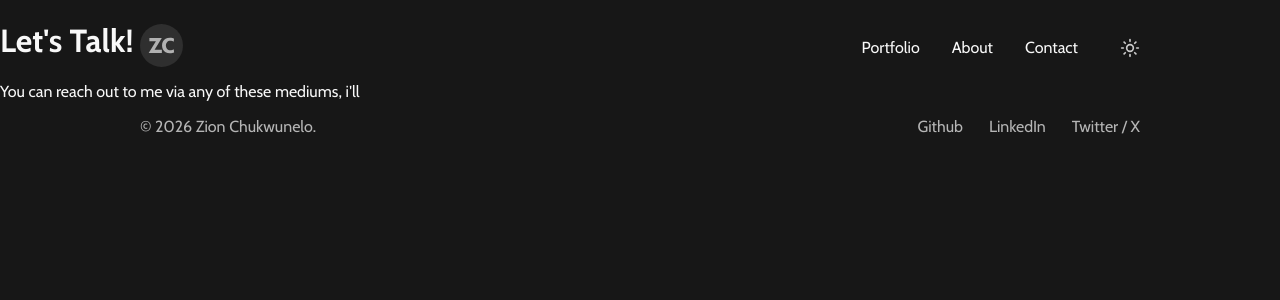
After one commit to zionchn/my-personal-site, a Flask app: page /contact in a window 1280 px wide. The commit adds this page. Shown: the top 300 px of the page. Run offline with Flask 3, Linux system fonts and the light colour scheme.

Commit message:
Added a dark/light mode toggle. Edited the css to accomodate both modes effectively

```diff
--- a/static/css/style.css
+++ b/static/css/style.css
@@ -4,17 +4,37 @@
   }
 
 :root {
-    --bg: #141414;
-    --text: #fff;
-  }
+  --bg: #171717;
+  --text: #f8f8f8;
+  --text-rgb: 248, 248, 248;
+  color-scheme: dark;
+}
+
+:root[data-theme="light"] {
+  --bg: #f8f8f8;
+  --text: #171717;
+  --text-rgb: 23, 23, 23;
+  color-scheme: light;
+}
+
+:root[data-theme="light"] :is(
+  .header-logo,
+  .portfolio-icon,
+  .portfolio-arrow,
+  .tech-stack-icon,
+  .scroll-down img
+) {
+  filter: invert(1);
+}
 
 body {
-    background-color: #141414;
-    color: #F8F8F8;
+    background-color: var(--bg);
+    color: var(--text);
     margin: 0;
     font-family: "Cabin", sans-serif;
     -webkit-font-smoothing: antialiased;
     -moz-osx-font-smoothing: grayscale;
+    transition: background-color 0.3s ease, color 0.3s ease;
 }
 
 /* Give the 220 margin as per my figma UI design*/
@@ -47,7 +67,7 @@ nav {
 /* Nav links styling section. Covers styling up till the underline hover style */
 .nav-links {
     position: relative;
-    color: #F8F8F8;
+    color: var(--text);
     text-decoration: none;
     font-size: 1rem;
 }
@@ -73,6 +93,33 @@ nav {
 .nav-links:hover::after, .nav-links:focus-visible::after {
     transform: scaleX(1);
 }
+
+
+/* Styling for the dark/white mode toggle */
+.theme-toggle {
+    display: grid;
+    place-items: center;
+    width: 40px;
+    height: 40px;
+    padding: 0;
+    border: 0;
+    margin-right: -10px;
+    background: transparent;
+    color: var(--text);
+    opacity: 0.8;
+    cursor: pointer;
+    transition: opacity 0.2s ease;
+  }
+
+  .theme-toggle:hover,
+  .theme-toggle:focus-visible {
+    opacity: 1;
+  }
+
+  /* dark mode shows the sun, light mode shows the moon */
+  .theme-toggle .icon-moon { display: none; }
+  :root[data-theme="light"] .theme-toggle .icon-sun  { display: none; }
+  :root[data-theme="light"] .theme-toggle .icon-moon { display: block; }
 
 
 /* Styling for the hero page, everything you see at first glance */
--- /dev/null
+++ b/static/js/theme.js
@@ -0,0 +1,16 @@
+const root = document.documentElement;
+const btn = document.getElementById("theme-toggle");
+
+function updateLabel() {
+  const isDark = root.getAttribute("data-theme") === "dark";
+  btn.setAttribute("aria-label", isDark ? "Switch to light mode" : "Switch to dark mode");
+}
+
+btn.addEventListener("click", () => {
+  const next = root.getAttribute("data-theme") === "dark" ? "light" : "dark";
+  root.setAttribute("data-theme", next);
+  try { localStorage.setItem("theme", next); } catch (e) {}
+  updateLabel();
+});
+
+updateLabel();
--- /dev/null
+++ b/templates/about.html
@@ -0,0 +1,4 @@
+{% extends "base.html" %}
+{% block content %}
+
+{% endblock %}
--- a/templates/base.html
+++ b/templates/base.html
@@ -8,18 +8,42 @@
     <!-- Font stuff for cabin font -->
     <link rel="preconnect" href="https://fonts.googleapis.com">
     <link rel="preconnect" href="https://fonts.gstatic.com" crossorigin>
-    <link href="https://fonts.googleapis.com/css2?family=Cabin:wght@400;500;700&display=swap" rel="stylesheet">
+    <link href="https://fonts.googleapis.com/css2?family=Cabin:wght@400;500;600;700&display=swap" rel="stylesheet">
 
     <link rel="icon" type="image/svg+xml" href="{{ url_for('static', filename='./assets/images/favicon.svg') }}">
     <link rel="stylesheet" href="{{ url_for('static', filename='css/style.css') }}">
+
+    <!--Sets saved theme before page loads, no black flash will be seen by peeps with white mode-->
+    <script>
+        (function () {
+          var theme = "dark";
+          try { theme = localStorage.getItem("theme") || "dark"; } catch (e) {}
+          document.documentElement.setAttribute("data-theme", theme);
+        })();
+      </script>
 </head>
 <body>
     <nav>
         <div class="container nav-inner">
-            <a href="" class="logo-link"><img src="{{url_for ('static', filename='./assets/images/logo.svg') }}" alt="logo"></a>
-            <a href="" class="nav-links">Portfolio</a>
-            <a href="" class="nav-links">About</a>
-            <a href="" class="nav-links">Contact</a>
+            <a href="{{ url_for('home') }}" class="logo-link"><img src="{{ url_for('static', filename='assets/images/logo.svg') }}" alt="logo" class="header-logo"></a>
+            <a href="{{ url_for('portfolio') }}" class="nav-links">Portfolio</a>
+            <a href="{{ url_for('about') }}" class="nav-links">About</a>
+            <a href="{{ url_for('contact') }}" class="nav-links">Contact</a>
+
+            <button id="theme-toggle" class="theme-toggle" type="button" aria-label="Switch to light mode">
+                <svg class="icon-sun" width="20" height="20" viewBox="0 0 24 24" fill="none"
+                     stroke="currentColor" stroke-width="2" stroke-linecap="round" stroke-linejoin="round" aria-hidden="true">
+                    <circle cx="12" cy="12" r="4"/>
+                    <path d="M12 2v2"/><path d="M12 20v2"/>
+                    <path d="m4.93 4.93 1.41 1.41"/><path d="m17.66 17.66 1.41 1.41"/>
+                    <path d="M2 12h2"/><path d="M20 12h2"/>
+                    <path d="m6.34 17.66-1.41 1.41"/><path d="m19.07 4.93-1.41 1.41"/>
+                </svg>
+                <svg class="icon-moon" width="20" height="20" viewBox="0 0 24 24" fill="none"
+                     stroke="currentColor" stroke-width="2" stroke-linecap="round" stroke-linejoin="round" aria-hidden="true">
+                    <path d="M12 3a6 6 0 0 0 9 9 9 9 0 1 1-9-9Z"/>
+                </svg>
+            </button>
         </div>
     </nav>
 
@@ -37,5 +61,7 @@
             </div>
         </div>
     </footer>
+
+    <script src="{{ url_for('static', filename='js/theme.js') }}" defer></script>
 </body>
 </html>
--- /dev/null
+++ b/templates/contact.html
@@ -0,0 +1,5 @@
+{% extends "base.html" %}
+{% block content %}
+<h1>Let's Talk!</h1>
+<p>You can reach out to me via any of these mediums, i'll</p>
+{% endblock %}
--- a/templates/index.html
+++ b/templates/index.html
@@ -29,7 +29,7 @@
         <!--Portfolio list items are here, probably limiting it to 4-->
         <div class="portfolio-list">
             <a href="" class="portfolio-item">
-                <img src="{{ url_for('static', filename='assets/icons/frontend.svg') }}" alt="" class="portfolio-icon">
+                <img src="{{ url_for('static', filename='assets/icons/ai.svg') }}" alt="" class="portfolio-icon">
                 <div class="portfolio-text">
                     <h3 class="portfolio-title">My Website</h3>
                     <p class="portfolio-desc">My official portfolio website.</p>
@@ -38,7 +38,7 @@
             </a>
 
             <a href="" class="portfolio-item">
-                <img src="{{ url_for('static', filename='assets/icons/frontend.svg') }}" alt="" class="portfolio-icon">
+                <img src="{{ url_for('static', filename='assets/icons/ai.svg') }}" alt="" class="portfolio-icon">
                 <div class="portfolio-text">
                     <h3 class="portfolio-title">Injective Lounge</h3>
                     <p class="portfolio-desc">Official website for Injective lounge...</p>
@@ -56,7 +56,7 @@
             </a>
 
             <a href="" class="portfolio-item">
-                <img src="{{ url_for('static', filename='assets/icons/desktop app.svg') }}" alt="" class="portfolio-icon">
+                <img src="{{ url_for('static', filename='assets/icons/ai.svg') }}" alt="" class="portfolio-icon">
                 <div class="portfolio-text">
                     <h3 class="portfolio-title">GUI App</h3>
                     <p class="portfolio-desc">Desktop game app</p>
--- /dev/null
+++ b/templates/portfolio.html
@@ -0,0 +1,4 @@
+{% extends "base.html" %}
+{% block content %}
+
+{% endblock %}
```
Also changed, not shown: other parts of static/css/style.css (+35 -8 lines), static/assets/icons/ai.svg, static/assets/images/boston house survey.png (added), static/assets/images/portfolio website.png (added), static/assets/images/synthetic data generator.png (added).
